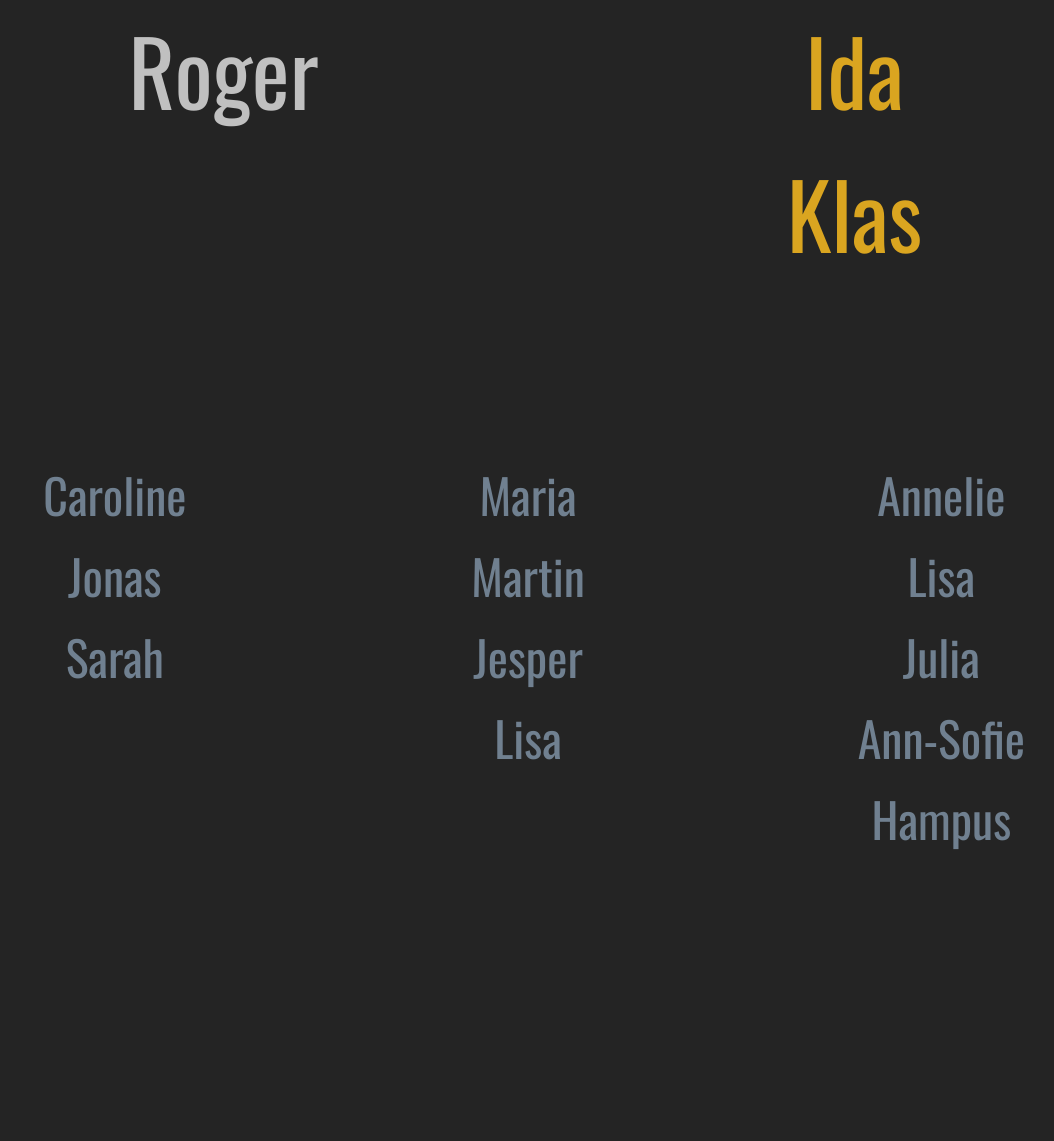
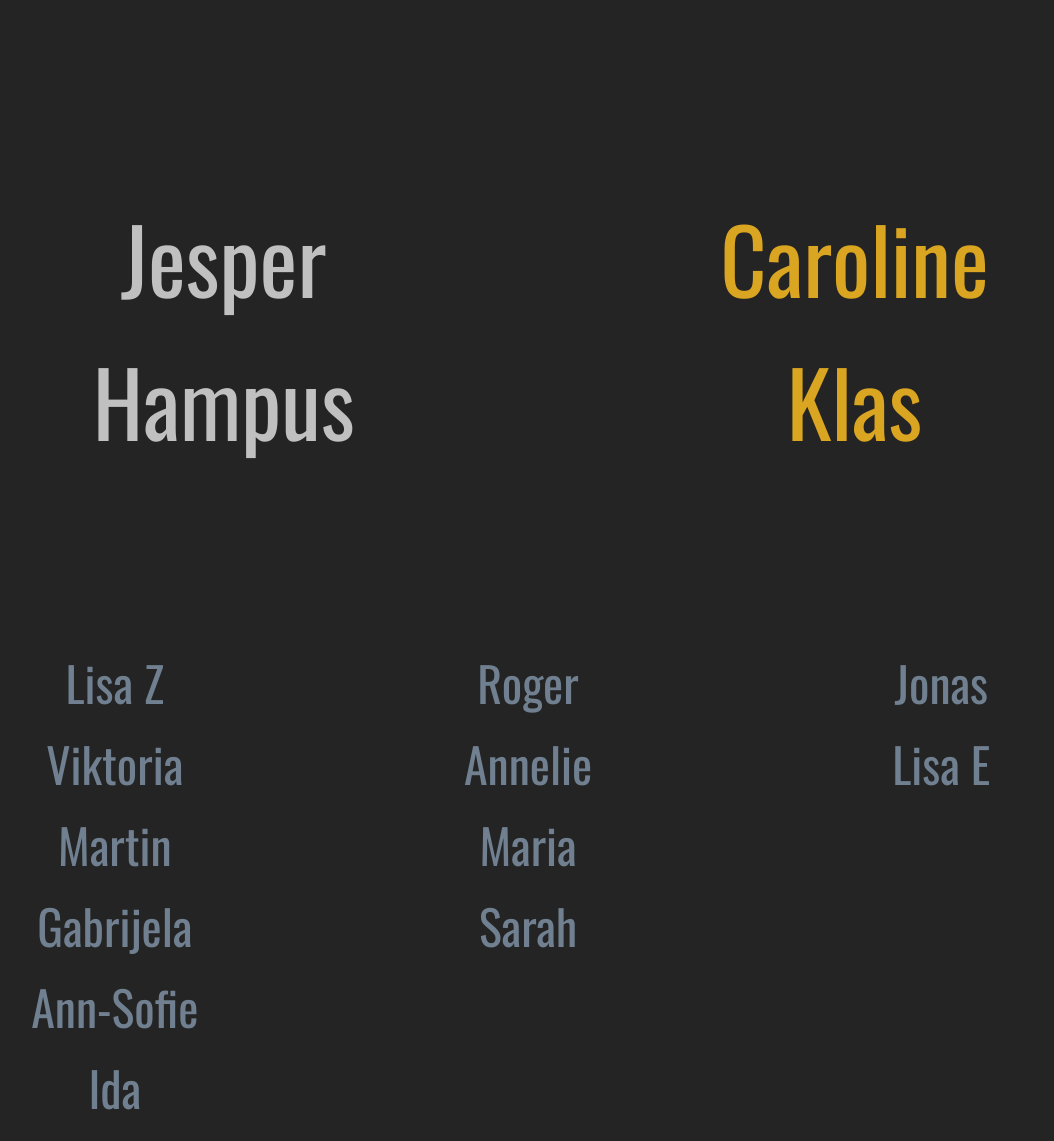
Before and after one commit to crossfitmetalbox/crossfitmetalbox.github.io, a plain HTML site: page screenly/top-members-monthly.html in a window 1280 px wide. Shown: the part 617-1758 px from the top of the page, without its empty margins (98-1152 px from the left). Before the commit the page ends 1489 px from the top, so only its background shows below. Drawn offline with nearby package versions, Linux system fonts and the light colour scheme.

Commit message:
Update september

```diff
--- a/screenly/top-members-monthly.html
+++ b/screenly/top-members-monthly.html
@@ -145,7 +145,7 @@
   </head>
   <body>
     <div class="hero">
-      <div class="title">AUGUSTI</div>
+      <div class="title">SEPTEMBER</div>
       <!-- <div class="subtitle">2023</div> -->
     </div>
     <div class="top-list">
@@ -157,6 +157,7 @@
         <div class="members">
           <ul class="col-one">
             <li>Simon</li>
+            <li>Lars</li>
           </ul>
         </div>
       </div>
@@ -165,7 +166,8 @@
         <!-- <div class="title">Laura</div> -->
         <div class="members">
           <ul class="col-one">
-            <li>Roger</li>
+            <li>Jesper</li>
+            <li>Hampus</li>
           </ul>
         </div>
       </div>
@@ -173,7 +175,7 @@
         <!-- <div class="title">Therése</div> -->
         <div class="members">
           <ul class="col-one">
-            <li>Ida</li>
+            <li>Caroline</li>
             <li>Klas</li>
           </ul>
         </div>
@@ -183,9 +185,12 @@
         <!-- <div class="title">Aylin</div> -->
         <div class="members">
           <ul class="col-one">
-            <li>Caroline</li>
-            <li>Jonas</li>
-            <li>Sarah</li>
+            <li>Lisa Z</li>
+            <li>Viktoria</li>
+            <li>Martin</li>
+            <li>Gabrijela</li>
+            <li>Ann-Sofie</li>
+            <li>Ida</li>
           </ul>
         </div>
       </div>
@@ -193,21 +198,18 @@
         <!-- <div class="title">Klas</div> -->
         <div class="members">
           <ul class="col-one">
+            <li>Roger</li>
+            <li>Annelie</li>
             <li>Maria</li>
-            <li>Martin</li>
-            <li>Jesper</li>
-            <li>Lisa</li>
+            <li>Sarah</li>
           </ul>
         </div>
       </div>
       <div class="list-section col-three">
         <div class="members">
           <ul class="col-one">
-            <li>Annelie</li>
-            <li>Lisa</li>
-            <li>Julia</li>
-            <li>Ann-Sofie</li>
-            <li>Hampus</li>
+            <li>Jonas</li>
+            <li>Lisa E</li>
           </ul>
         </div>
       </div>
```
Also changed, not shown: screenly/top-members-monthly.min.html (+1 -1 lines).
